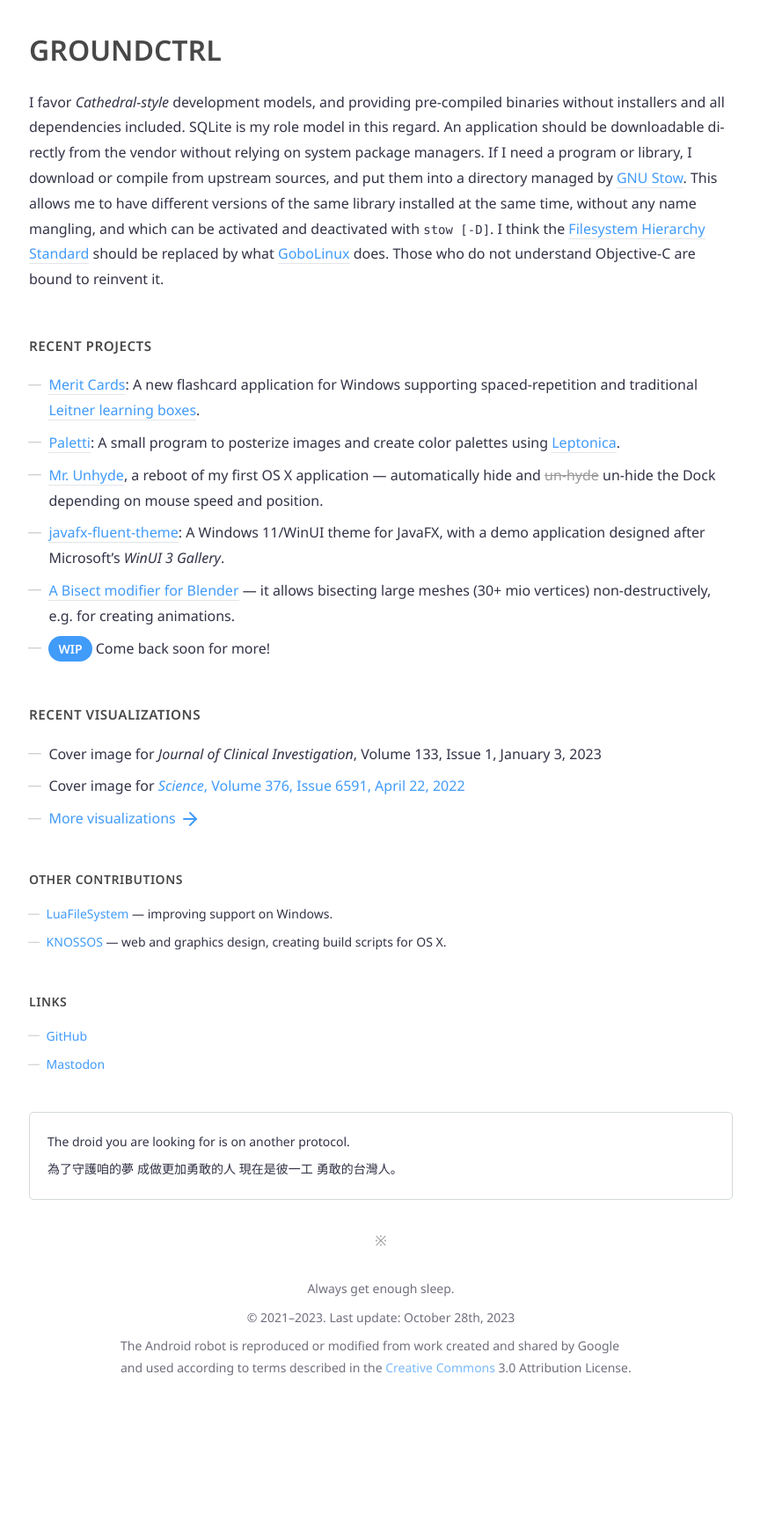
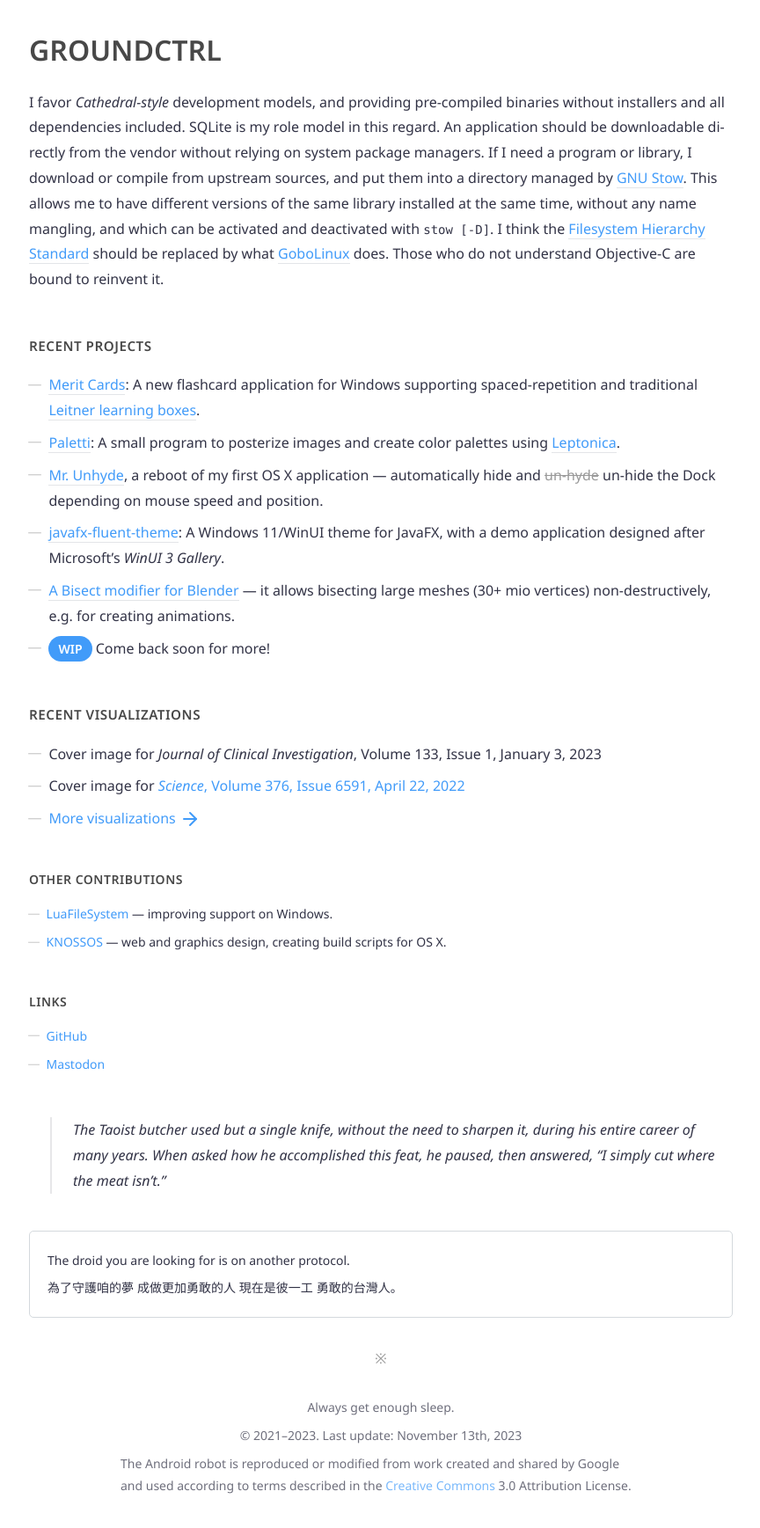
Before and after one commit to Eroica/eroica.github.io, a Jekyll site: the page built from index.html, in a window 1280 px wide, cut to the strip 244-2020 px from the top of the page. Shown: the top 1737 px of the strip at 88% size, without its empty margins (17-881 px from the left). Built offline with Jekyll 4.4.1, drawn with Linux system fonts in a browser that asks for light colours; before the commit the page ends 1886 px from its top, so only the background shows below that.

Commit message:
Add quote

```diff
--- a/_includes/footer.html
+++ b/_includes/footer.html
@@ -1,7 +1,7 @@
 <footer class="Fz(.875rem) footer container colored-links Op(.7) Mb(50px)">
 	<div class="container -small Mx(a)" data-vbox="-small">
 		<p class="Ta(c)">Always get enough sleep.</p>
-		<p class="Ta(c)">© 2021–2023. Last update: October  28th, 2023</p>
+		<p class="Ta(c)">© 2021–2023. Last update: November  13th, 2023</p>
 		<p class="">The Android robot is reproduced or modified from work created and shared by Google and used according to terms described in the <a href="https://creativecommons.org/licenses/by/3.0/">Creative Commons</a> 3.0 Attribution License.</p>
 	</div>
 </footer>
--- a/_sass/_typography.scss
+++ b/_sass/_typography.scss
@@ -102,6 +102,7 @@
 
 blockquote {
 	@extend [data-VBox];
+	font-style: italic;
 	margin-left: 24px;
 	border-left: 2px solid #e7e7e9;
 	padding-left: 24px;
--- a/index.html
+++ b/index.html
@@ -49,3 +49,7 @@
 		<li><a rel="me" href="https://toot.groundctrl.earth/@Eroica">Mastodon</a></li>
 	</ul>
 </div>
+
+<div class="Fz(.875rem" data-vbox>
+	<blockquote>The Taoist butcher used but a single knife, without the need to sharpen it, during his entire career of many years. When asked how he accomplished this feat, he paused, then answered, “I simply cut where the meat isn’t.”</blockquote>
+</div>
```
